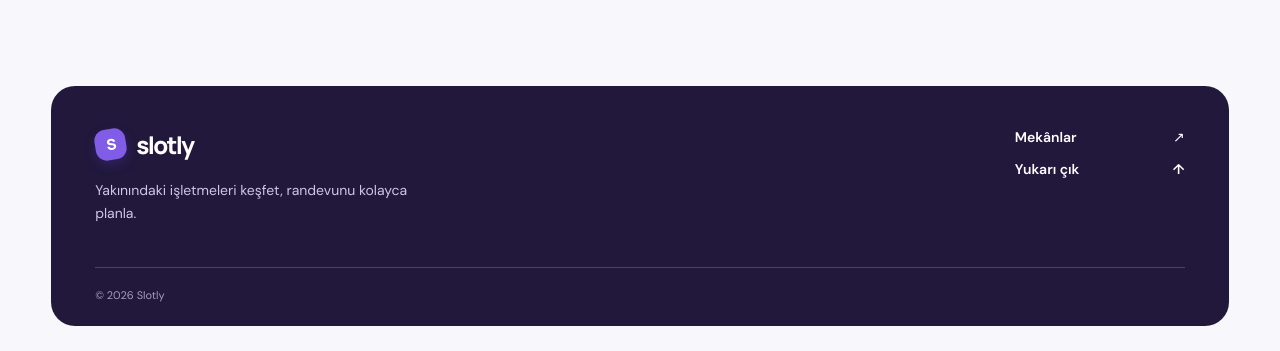
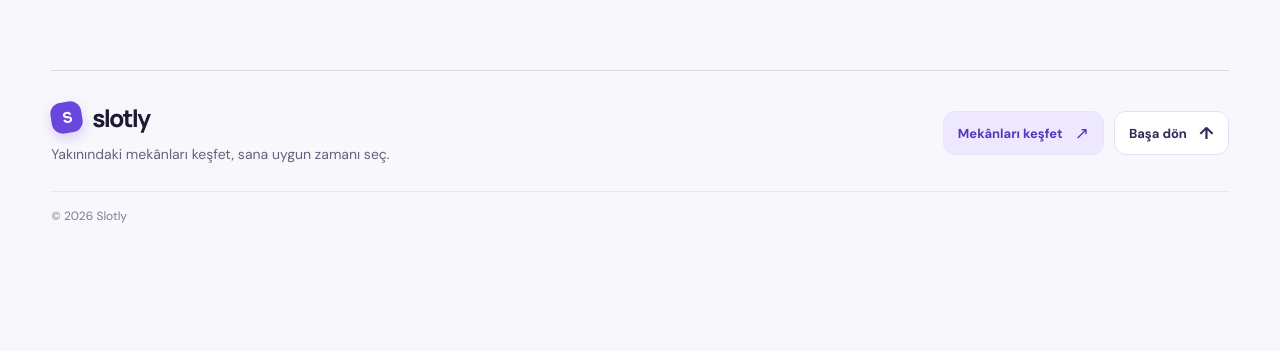
Before and after one commit to muhsinlight/Slotly, a Vue app in the folder frontend/: page / in a window 1280 px wide. Shown: the part 990-1341 px from the top of the page. After the commit the page ends 1238 px from the top, so only its background shows below. Built offline with nearby package versions, Linux system fonts and the light colour scheme; no server answers.

Commit message:
fix(frontend): refine home page footer

```diff
--- a/frontend/src/pages/HomePage.vue
+++ b/frontend/src/pages/HomePage.vue
@@ -64,16 +64,16 @@ onMounted(loadPlaces)
     </main>
     <footer class="site-footer">
       <div class="site-footer-main">
-        <div>
+        <div class="site-footer-identity">
           <RouterLink class="brand" to="/" aria-label="Slotly ana sayfa">
             <span class="brand-mark">S</span>
             slotly
           </RouterLink>
-          <p>Yakınındaki işletmeleri keşfet, randevunu kolayca planla.</p>
+          <p>Yakınındaki mekânları keşfet, sana uygun zamanı seç.</p>
         </div>
         <nav aria-label="Alt menü">
-          <a href="#places">Mekânlar <span aria-hidden="true">↗</span></a>
-          <a href="#top">Yukarı çık <span aria-hidden="true">↑</span></a>
+          <a href="#places">Mekânları keşfet <span aria-hidden="true">↗</span></a>
+          <a href="#top">Başa dön <span aria-hidden="true">↑</span></a>
         </nav>
       </div>
       <small>© {{ new Date().getFullYear() }} Slotly</small>
--- a/frontend/src/style.css
+++ b/frontend/src/style.css
@@ -847,53 +847,68 @@ a {
   cursor: pointer;
 }
 .site-footer {
-  margin: 96px 0 28px;
-  padding: 42px 44px 24px;
-  border-radius: 24px;
-  background: #21183c;
-  color: #cfc5e8;
+  margin: 80px 0 0;
+  padding: 30px 0 24px;
+  border-top: 1px solid #ded9e9;
+  color: #302348;
 }
 .site-footer-main {
   display: flex;
+  align-items: center;
   justify-content: space-between;
-  gap: 48px;
-  padding-bottom: 42px;
+  gap: 32px;
+  padding-bottom: 26px;
 }
-.site-footer .brand {
-  color: white;
-}
-.site-footer .brand-mark {
-  background: #815ce7;
+.site-footer-identity {
+  max-width: 390px;
 }
 .site-footer p {
-  max-width: 340px;
-  margin: 18px 0 0;
+  margin: 10px 0 0;
+  color: #67617b;
   font-size: 14px;
-  line-height: 1.65;
+  line-height: 1.5;
 }
 .site-footer nav {
-  display: grid;
-  align-content: start;
-  gap: 14px;
-  min-width: 170px;
+  display: flex;
+  flex-wrap: wrap;
+  justify-content: flex-end;
+  gap: 10px;
 }
 .site-footer nav a {
-  display: flex;
-  justify-content: space-between;
-  gap: 20px;
-  color: white;
-  font-size: 14px;
-  font-weight: 600;
+  display: inline-flex;
+  align-items: center;
+  justify-content: center;
+  gap: 12px;
+  min-height: 44px;
+  padding: 10px 14px;
+  border: 1px solid #e5dff1;
+  border-radius: 12px;
+  background: #fff;
+  color: #352957;
+  font-size: 13px;
+  font-weight: 700;
+  transition: background .15s, border-color .15s, color .15s;
+}
+.site-footer nav a:first-child {
+  border-color: #e9e2ff;
+  background: #eee8ff;
+  color: #5835bd;
+}
+.site-footer nav a span {
+  font-size: 17px;
+  line-height: 1;
 }
 .site-footer nav a:hover {
-  color: #d1b9ff;
+  border-color: #c9b6f5;
+  background: #e5d9ff;
+  color: #4d2aa9;
 }
 .site-footer small {
   display: block;
-  padding-top: 20px;
-  border-top: 1px solid #ffffff30;
-  color: #a99bbc;
-  font-size: 11px;
+  padding-top: 16px;
+  border-top: 1px solid #ebe7f1;
+  color: #807a92;
+  font-size: 12px;
 }
 .auth-page {
   min-height: 100vh;
@@ -1190,19 +1205,23 @@ a {
     display: none;
   }
   .site-footer {
-    margin-top: 70px;
-    padding: 32px 26px 22px;
-    border-radius: 20px;
+    margin-top: 64px;
+    padding-top: 26px;
   }
   .site-footer-main {
     flex-direction: column;
-    gap: 30px;
-    padding-bottom: 30px;
+    align-items: stretch;
+    gap: 22px;
+    padding-bottom: 24px;
   }
   .site-footer nav {
-    grid-template-columns: repeat(2, minmax(0, 1fr));
-    min-width: 0;
-    gap: 20px;
+    justify-content: flex-start;
+    gap: 8px;
+  }
+  .site-footer nav a {
+    gap: 8px;
+    padding-inline: 12px;
+    font-size: 12px;
   }
   .appointment .cancel {
     font-size: 11px;
```
